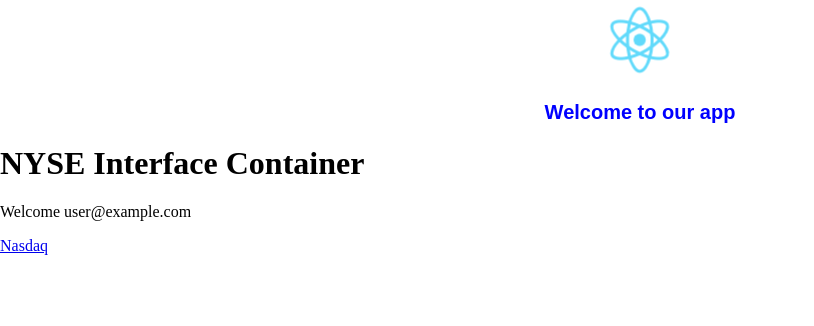
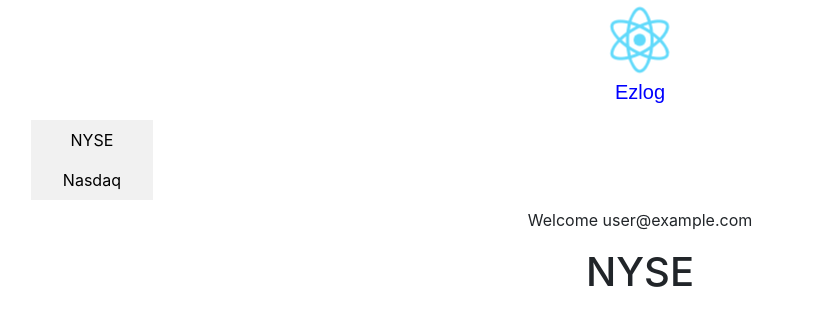
Before and after one commit to landrews/EZlog, a React (Create React App) app: page /#/ in a window 1280 px wide. Shown: the top 326 px of the page, without its empty margins (0-814 px from the left). Built offline with nearby package versions, Linux system fonts and the light colour scheme.

Commit message:
Added Nav Component

```diff
--- a/src/App.css
+++ b/src/App.css
@@ -1,22 +1,4 @@
-.App {
-    text-align: center;
-  }
-
-  .App-logo {
-    height: 80px;
-  }
-
-  .App-header {
-    background-color: #222;
-    height: 150px;
-    padding: 20px;
-    color: white;
-  }
-
-  .App-title {
-    font-size: 1.5em;
-  }
-
-  .App-intro {
-    font-size: large;
-  }
+body{
+    margin: 0;
+    padding: 0
+};
--- a/src/App.js
+++ b/src/App.js
@@ -4,18 +4,20 @@ import EzlogNy from './pages/EzlogNy';
 import EzlogNas from './pages/EzlogNas';
 import Header from './components/header/Header';
 import _404 from './pages/_404'
+
 import './App.css';
 
 class App extends Component {
   render() {
     return (
-      <div className="container">
-        <Header title="Welcome to our app" />
-          <Switch>
-            <Route exact path="/" name="NYSE" component={EzlogNy} />
-            <Route path="/EzlogNas" name="Nasdaq" component={EzlogNas} />
-            <Route component={_404} />
-          </Switch>
+      <div className="container-fluid">
+        <Header title="Ezlog" />
+
+            <Switch>
+                <Route exact path="/" name="NYSE" component={EzlogNy} />
+                <Route path="/EzlogNas" name="Nasdaq" component={EzlogNas} />
+                <Route component={_404} />
+            </Switch>
       </div>
     );
   }
--- /dev/null
+++ b/src/components/nav/EzlogNav.css
@@ -0,0 +1,23 @@
+.EzlogNav{
+    margin:0;
+    padding: 0;
+}
+ul {
+    list-style-type: none;
+    margin: 0;
+    padding: 0;
+    background-color: #f1f1f1;
+    width: 10%;
+}
+
+li a {
+    display: block;
+    color: #000;
+    padding: 8px 16px;
+    text-decoration: none;
+}
+
+li a:hover {
+    background-color: #555;
+    color: white;
+}
--- /dev/null
+++ b/src/components/nav/EzlogNav.js
@@ -0,0 +1,27 @@
+import React, { Component } from 'react';
+import { Link } from 'react-router-dom';
+import './EzlogNav.css';
+
+class EzlogNav extends Component {
+    render() {
+      return (
+
+    <div className="EzlogNav">
+
+      <nav class="navbar">
+        <ul class="navbar-nav text-center">
+          <li class="nav-item">
+            <Link class="nav-link" to={'/'}>NYSE</Link>
+          </li>
+          <li class="nav-item">
+            <Link class="nav-link" to={'/EzlogNas'}>Nasdaq</Link>
+          </li>
+        </ul>
+      </nav>
+
+    </div>
+      );
+    }
+  }
+
+  export default EzlogNav;
--- a/src/index.js
+++ b/src/index.js
@@ -2,6 +2,7 @@ import React from 'react';
 import ReactDOM from 'react-dom';
 import { Provider } from 'react-redux';
 import { BrowserRouter } from 'react-router-dom';
+import 'bootstrap/dist/css/bootstrap.css';
 
 import Store from './store/';
 import App from './App';
--- a/src/pages/EzlogNas.js
+++ b/src/pages/EzlogNas.js
@@ -1,12 +1,13 @@
 import React, { Component } from 'react';
-import { Link } from 'react-router-dom'
+import EzlogNav from '../components/nav/EzlogNav';
+
 
 class EzlogNas extends Component {
   render() {
     return (
       <div className="EzlogNas">
-        <h1>Nasdaq Interface Container</h1>
-        <Link to={'/'}>NYSE</Link>
+        <EzlogNav></EzlogNav>
+        <h1 class="text-center"> Nasdaq </h1>
       </div>
     );
   }
--- a/src/pages/EzlogNy.js
+++ b/src/pages/EzlogNy.js
@@ -2,15 +2,16 @@ import React, { Component } from 'react';
 import { connect } from 'react-redux'
 import { bindActionCreators } from 'redux'
 import * as userActions from '../store/actions/user'
-import { Link } from 'react-router-dom'
+import EzlogNav from '../components/nav/EzlogNav';
+
 
 class EzlogNy extends Component {
   render() {
     return (
       <div className="EzlogNy">
-        <h1>NYSE Interface Container</h1>
-        <p>Welcome {`${this.props.user.email}`}</p>
-        <Link to={'/EzlogNas'}>Nasdaq</Link>
+          <EzlogNav></EzlogNav>
+          <p class='text-center'>Welcome {`${this.props.user.email}`}</p>
+          <h1 class="text-center"> NYSE </h1>
       </div>
     );
   }
```
Also changed, not shown: src/index.css (+4 -4 lines), src/components/header/Header.js (line endings or trailing spaces).
